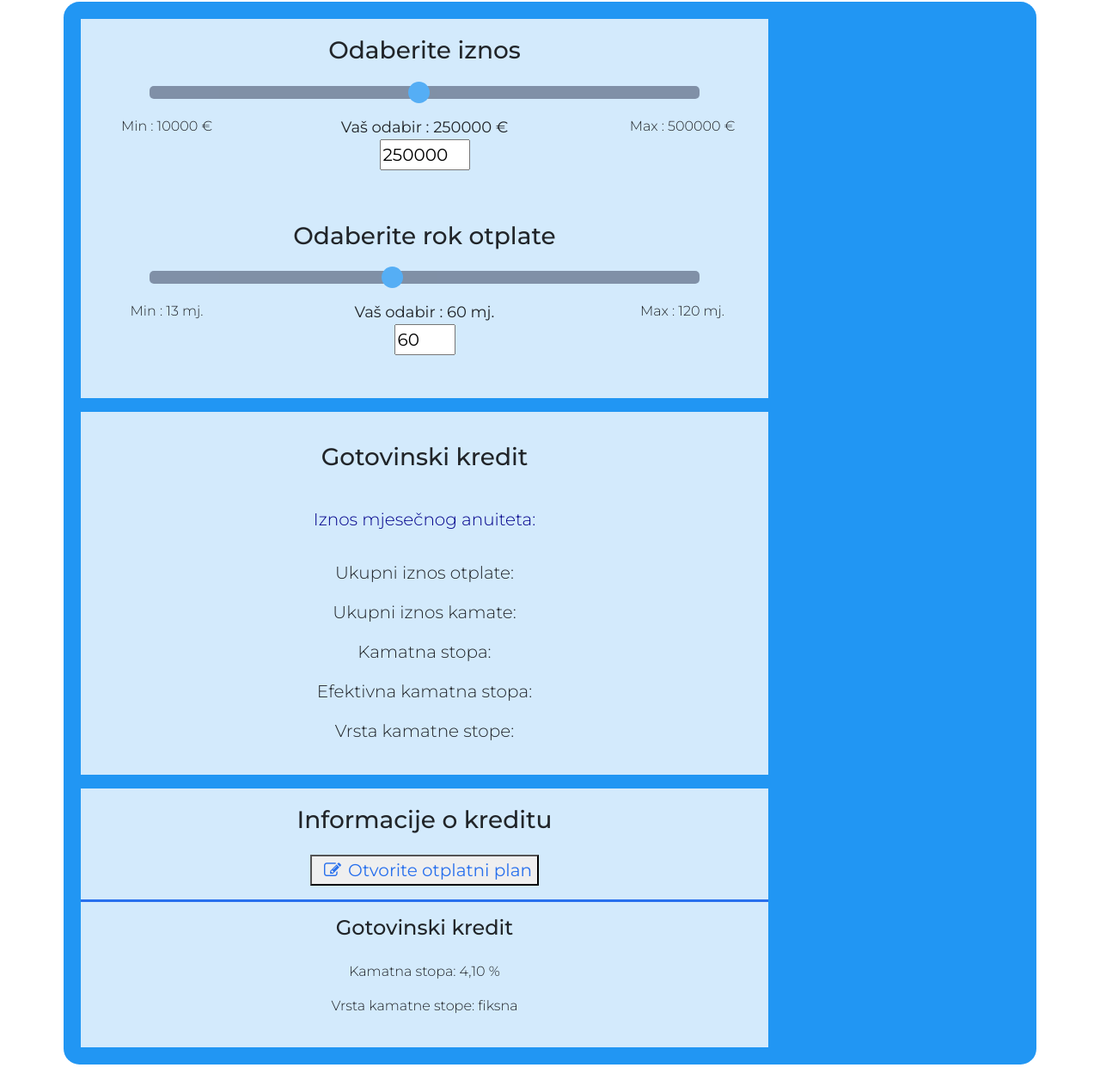
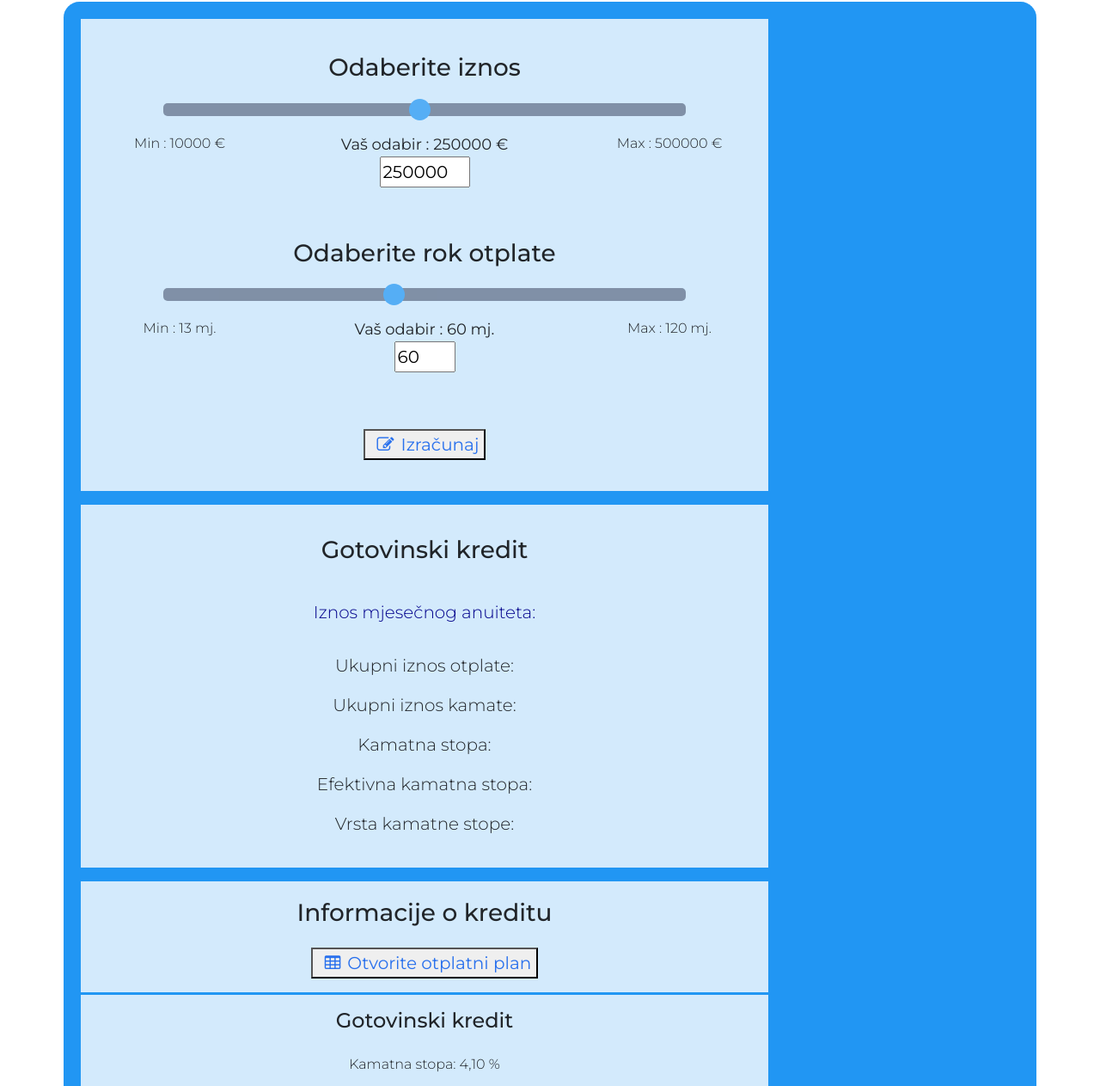
Before and after one commit to kanki98/LoanCalculatorWebApp, a plain HTML site: page gotovinski.html in a window 1280 px wide. Shown: the part 314-1577 px from the top of the page at 86% size. Drawn offline with nearby package versions, Linux system fonts and the light colour scheme.

Commit message:
Added form on top of number inputs and range slider

```diff
--- a/css/gotovinski.css
+++ b/css/gotovinski.css
@@ -34,11 +34,14 @@ html, body {
     margin: 0;
 }
 body {
+    min-height: 50rem;
     display: flex;
     flex-direction: column;
 }
 
 main {
+    justify-content: center; /*po x-osi*/
+    align-items: center; /*po y osi*/
     flex: 1;
 }
 
@@ -47,10 +50,15 @@ footer {
     text-align: center;
     padding: 0.625rem 0;
 }
+
+.my-form {
+    margin-block-end: 0em;
+}
+
 .my-border {
     height: 5%;
     width: 100%;
-    border-bottom:0.2rem solid rgb(40, 112, 237);
+    border-bottom:0.2rem solid #2196F3;
 }
 
 .main-mypadding{
@@ -88,7 +96,7 @@ footer {
     border-radius: 1.15rem;
   }
 
-.mygrid-container > div {
+.mygrid-container > div, .mygrid-container > form { /*children will inherit*/
     background-color: rgba(255, 255, 255, 0.8);
     text-align: center;
     padding: 1.25rem 0;
--- a/css/index.css
+++ b/css/index.css
@@ -56,10 +56,14 @@ footer {
     padding: 0.625rem 0;
 }
 
+.my-form {
+    margin-block-end: 0em;
+}
+
 .my-border {
     height: 5%;
     width: 100%;
-    border-bottom:0.2rem solid rgb(40, 112, 237);
+    border-bottom:0.2rem solid #2196F3;
 }
 .main-mypadding{
     padding-top: 2.688rem;
@@ -97,7 +101,7 @@ footer {
 
   }
 
-.mygrid-container > div {
+.mygrid-container > div, .mygrid-container > form {
     background-color: rgba(255, 255, 255, 0.8);
     text-align: center;
     padding: 1.25rem 0;
--- a/gotovinski.html
+++ b/gotovinski.html
@@ -36,7 +36,7 @@
                     <a class="nav-link active" href="gotovinski.html"><i class="fa fa-money nav-i"></i>Gotovinski kredit</a>
                 </li>
                 <li class="nav-item mynav-text">
-                    <a class="nav-link" href="otplatni.html"><i class="fa fa-pencil-square-o nav-i"></i>Otplatni plan</a>
+                    <a class="nav-link" href="otplatni.html"><i class="fa fa-table nav-i"></i>Otplatni plan</a>
                 </li>
                 <li class="nav-item mynav-text">
                     <a class="nav-link" href="index.html"><i class="fa fa-home nav-i"></i>Stambeni kredit</a>
@@ -50,31 +50,35 @@
     <main class="main-mypadding">
         <h1>Kalkulator gotovinskog kredita</h1>
         <div class="mygrid-container row">
+            <form id="gotovinskiForm" class="column my-form">
                 <div class="column">
                     <div class="slidecontainer">
                         <h3>Odaberite iznos</h3>
-                    <input type="range" step="1000" min="10000" max="500000" value="250000" class="slider" id="myRange1">
+                        <input type="range" step="1000" min="10000" max="500000" value="250000" class="slider" id="myRange3">
                         <div class="slider-values">
                             <span id="minValue" class="width25"></span>
-                        <strong><span id="myRange1Output" class="width50"></span></strong>
+                            <strong><span id="myRange3Output" class="width50"></span></strong>
                             <span id="maxValue" class="width25"></span>
                           </div>
-                      <input class="width50" type="number" id="numberInput" min="10000" max="500000" step="1000" value="250000">
+                          <input class="width50" type="number" id="numberInput1" min="10000" max="500000" step="1000" value="250000">
                       </div>
                     <br>
                     <br>
                       <div class="slidecontainer">
                         <h3>Odaberite rok otplate</h3>
-                    <input type="range" step="1" min="13" max="120" value="60" class="slider" id="myRange2">
+                        <input type="range" step="1" min="13" max="120" value="60" class="slider" id="myRange4">
                         <div class="slider-values">
                             <span id="minValueMonth" class="width25"></span>
-                        <strong><span id="myRange2Output" class="width50"></span></strong>
+                            <strong><span id="myRange4Output" class="width50"></span></strong>
                             <span id="maxValueMonth" class="width25"></span>
                           </div>
-                      <input class="width50" type="number" id="numberInputMonth" min="13" max="120" step="1" value="60">
+                          <input class="width50" type="number" id="numberInputMonth2" min="13" max="120" step="1" value="60">
                       </div>
                       <br>
                 </div>
+                <button class="mybtn" type="submit"><i class="fa fa-pencil-square-o btn-i"></i>Izračunaj</button>
+                <br>
+            </form>
             <div class="column">
                 <h3 style="padding-top: 1rem; padding-bottom: 1rem;">Gotovinski kredit</h3>
                 <p class="anuitet">Iznos mjesečnog anuiteta: </p>
@@ -86,7 +90,7 @@
             </div>
             <div class="column">
                 <h3>Informacije o kreditu</h3>
-                <button class="mybtn" href="otplatni.html"><i class="fa fa-pencil-square-o btn-i"></i>Otvorite otplatni plan</button>
+                <button class="mybtn" href="otplatni.html"><i class="fa fa-table btn-i"></i>Otvorite otplatni plan</button>
                 <div class="my-border"></div>
                 <h4 style="padding-top: 1rem; padding-bottom: 1rem;">Gotovinski kredit</h4>
                 <p class="medium-font">Kamatna stopa: 4,10 %</p>
@@ -108,10 +112,10 @@
 
     <script>
         document.addEventListener("DOMContentLoaded", function() {
-            initializeMoneySlider("myRange1", "myRange1Output", "minValue", "maxValue", "numberInput");
+            initializeMoneySlider("myRange3", "myRange3Output", "minValue", "maxValue", "numberInput1");
         });
         document.addEventListener("DOMContentLoaded", function() {
-            initializeMonthSlider("myRange2", "myRange2Output", "minValueMonth", "maxValueMonth", "numberInputMonth");
+            initializeMonthSlider("myRange4", "myRange4Output", "minValueMonth", "maxValueMonth", "numberInputMonth2");
         });
     </script>
 
```
Also changed, not shown: index.html (+6 -2 lines), otplatni.html (+1 -1 lines). Lines whose indentation alone changed are shown as unchanged.
